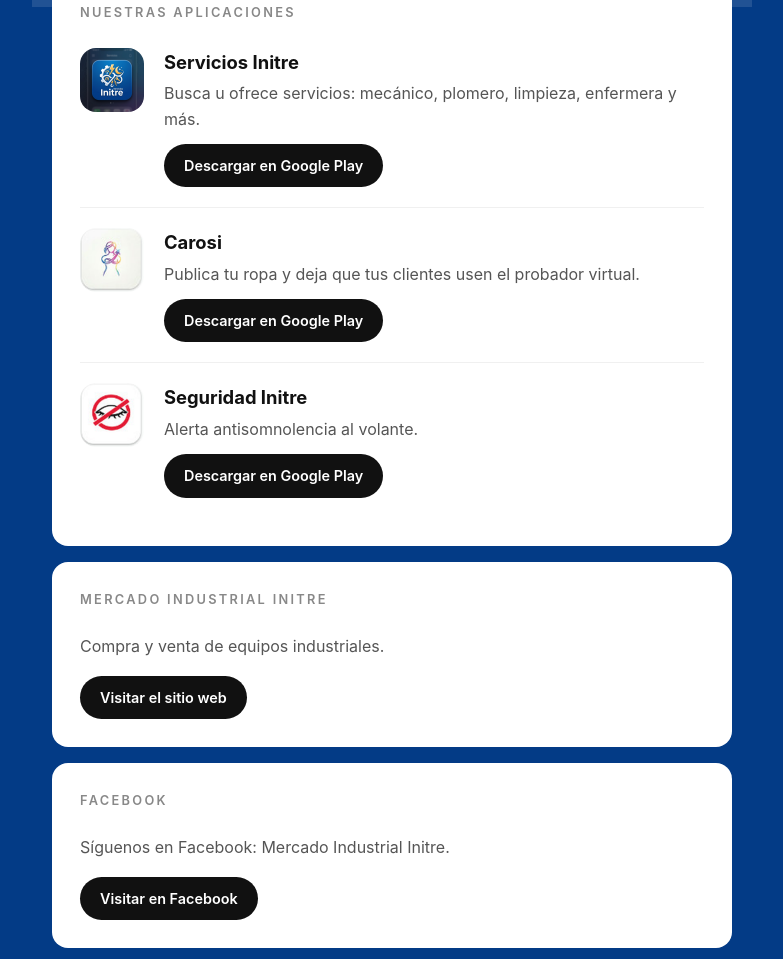
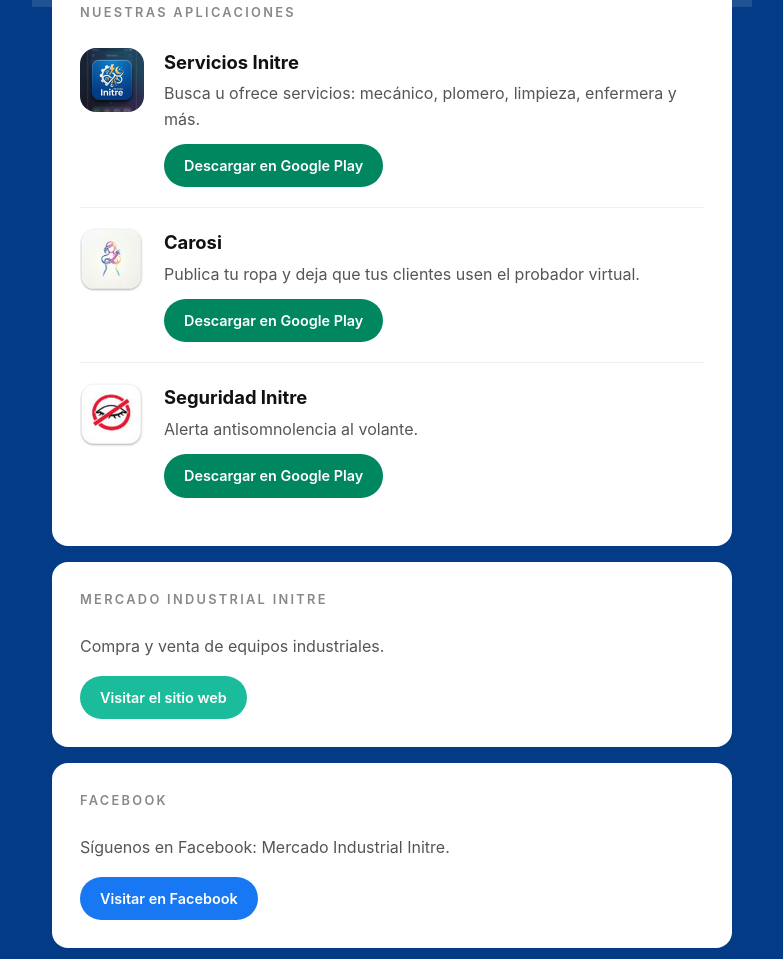
Before and after one commit to fernando871216-rgb/ingenieria-initre, a plain HTML site: page index.html in a window 1280 px wide. Shown: the part 753-1712 px from the top of the page, without its empty margins (248-1031 px from the left). Drawn offline with Linux system fonts and the light colour scheme.

Commit message:
Add files via upload

```diff
--- a/index.html
+++ b/index.html
@@ -55,6 +55,12 @@
   }
   .btn-whatsapp { background: #25d366; margin-top: 20px; }
   .btn-whatsapp:hover { background: #1eb856; }
+  .btn-facebook { background: #1877f2; }
+  .btn-facebook:hover { background: #166fe5; }
+  .btn-play { background: #01875f; }
+  .btn-play:hover { background: #016a4b; }
+  .btn-web { background: #1abc9c; }
+  .btn-web:hover { background: #16a085; }
   .market p, .market-text { color: #555555; margin-bottom: 16px; }
   .contact-list { list-style: none; }
   .contact-list li { padding: 12px 0; border-top: 1px solid #f0f0f0; }
@@ -113,7 +119,7 @@
       <div>
         <h3>Servicios Initre</h3>
         <p>Busca u ofrece servicios: mecánico, plomero, limpieza, enfermera y más.</p>
-        <a class="btn" href="https://play.google.com/store/apps/details?id=com.initre.servicios" target="_blank" rel="noopener">Descargar en Google Play</a>
+        <a class="btn btn-play" href="https://play.google.com/store/apps/details?id=com.initre.servicios" target="_blank" rel="noopener">Descargar en Google Play</a>
       </div>
     </div>
 
@@ -122,7 +128,7 @@
       <div>
         <h3>Carosi</h3>
         <p>Publica tu ropa y deja que tus clientes usen el probador virtual.</p>
-        <a class="btn" href="https://play.google.com/store/apps/details?id=com.initre.carosi" target="_blank" rel="noopener">Descargar en Google Play</a>
+        <a class="btn btn-play" href="https://play.google.com/store/apps/details?id=com.initre.carosi" target="_blank" rel="noopener">Descargar en Google Play</a>
       </div>
     </div>
 
@@ -131,7 +137,7 @@
       <div>
         <h3>Seguridad Initre</h3>
         <p>Alerta antisomnolencia al volante.</p>
-        <a class="btn" href="https://play.google.com/store/apps/details?id=com.fer.seguridadinitre" target="_blank" rel="noopener">Descargar en Google Play</a>
+        <a class="btn btn-play" href="https://play.google.com/store/apps/details?id=com.fer.seguridadinitre" target="_blank" rel="noopener">Descargar en Google Play</a>
       </div>
     </div>
   </section>
@@ -139,13 +145,13 @@
   <section class="market">
     <h2>Mercado Industrial Initre</h2>
     <p>Compra y venta de equipos industriales.</p>
-    <a class="btn" href="https://mercado-industrial.onrender.com" target="_blank" rel="noopener">Visitar el sitio web</a>
+    <a class="btn btn-web" href="https://mercado-industrial.onrender.com" target="_blank" rel="noopener">Visitar el sitio web</a>
   </section>
 
   <section>
     <h2>Facebook</h2>
     <p class="market-text">Síguenos en Facebook: Mercado Industrial Initre.</p>
-    <a class="btn" href="https://www.facebook.com/share/19ZwpKgLHM/" target="_blank" rel="noopener">Visitar en Facebook</a>
+    <a class="btn btn-facebook" href="https://www.facebook.com/share/19ZwpKgLHM/" target="_blank" rel="noopener">Visitar en Facebook</a>
   </section>
 
   <section>
```
